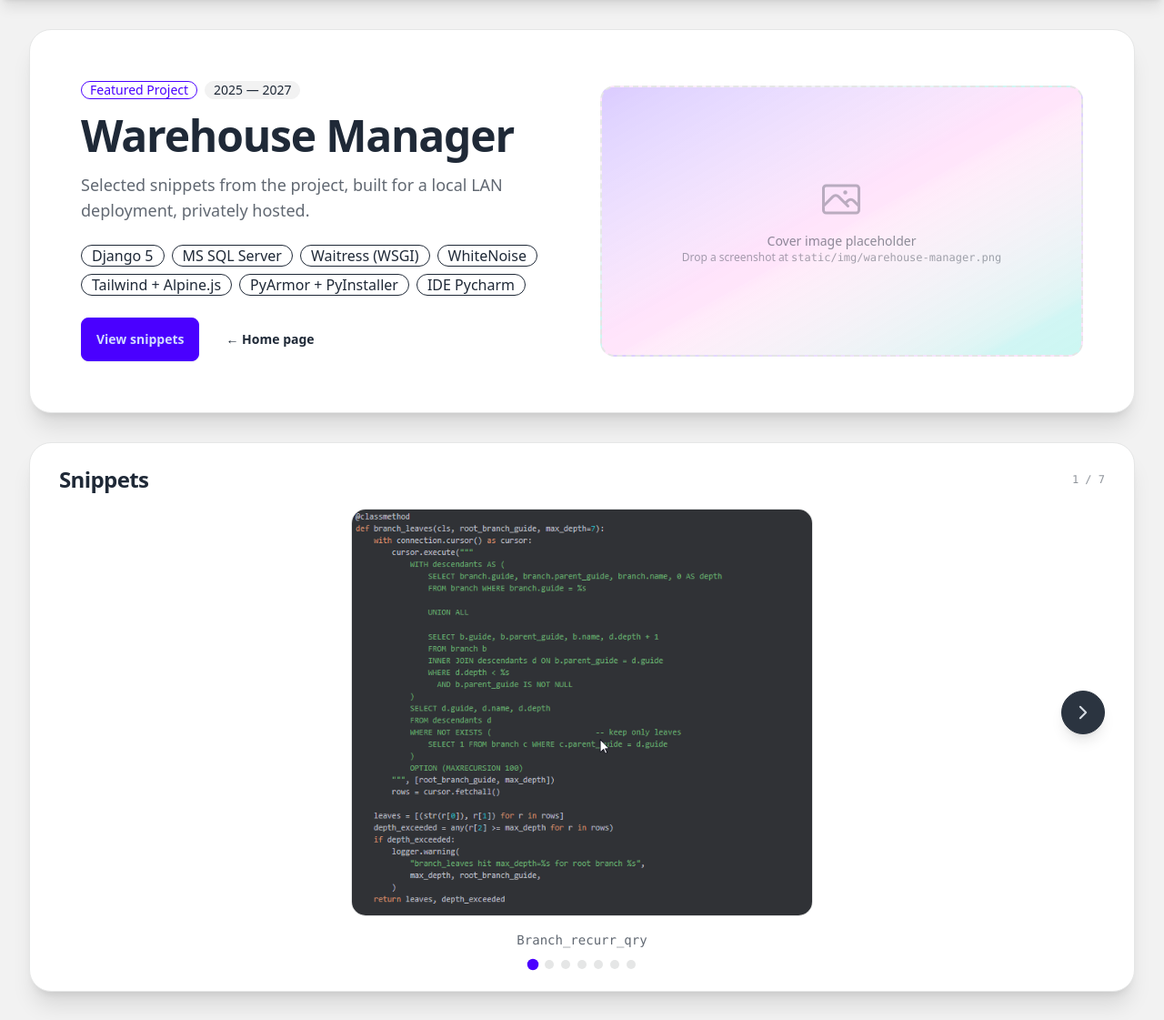
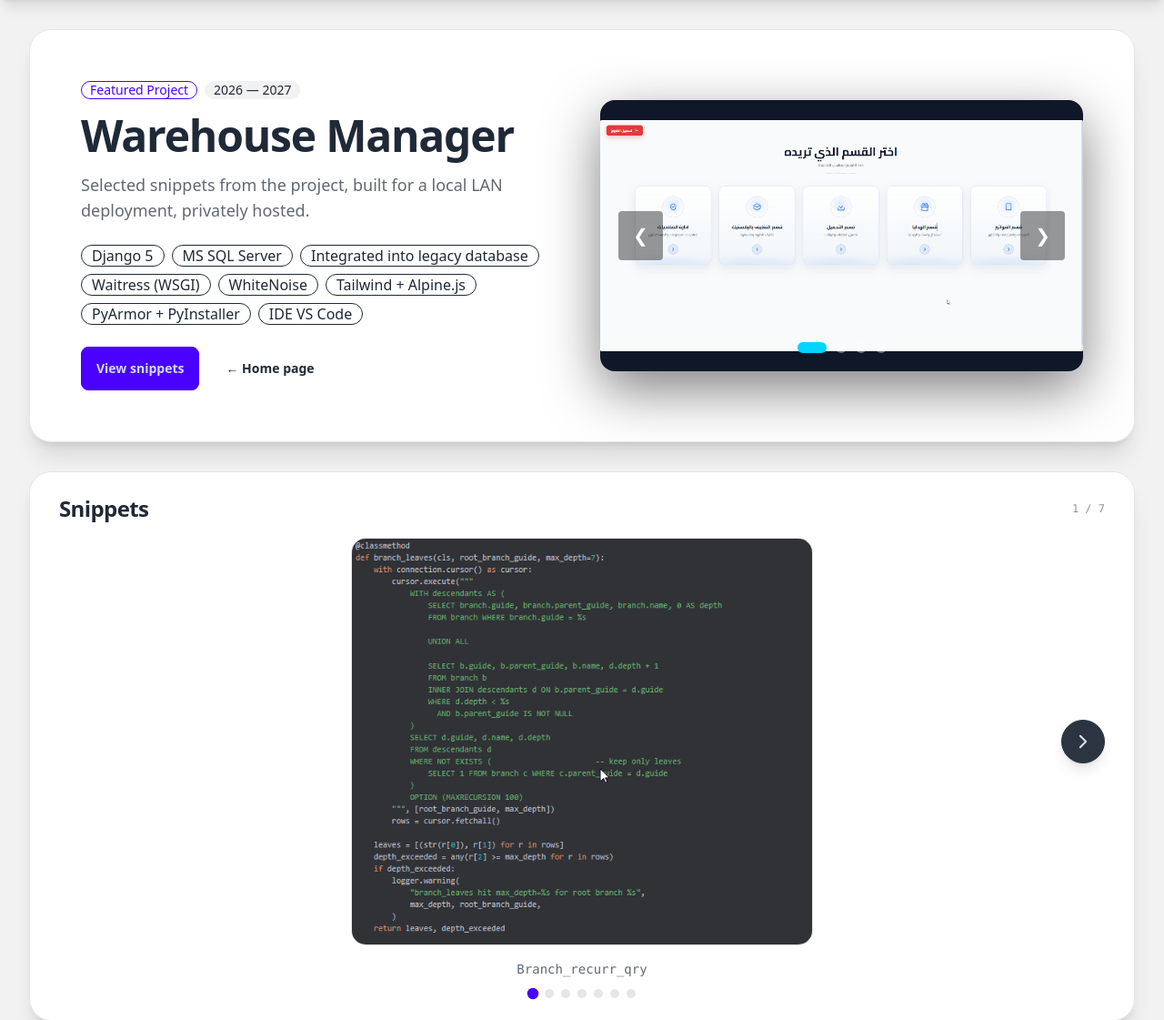
Before and after one commit to HamdiAkoub/portfolio, a Django app: page /projects/warehouse-manager/ in a window 1280 px wide. Shown: the part 68-1189 px from the top of the page at 91% size. Run offline with Django 5.2, Linux system fonts and the light colour scheme; parts of the project's set-up code (start-up, migrations or seed data) failed here and were passed over; some libraries are stand-ins or nearby versions.

Commit message:
Hero Carousal - WM

```diff
--- a/main/templates/index.html
+++ b/main/templates/index.html
@@ -133,7 +133,7 @@
         </div>
       </a>
 
-      <a href="{% url 'main:rest_mgr' %}" class=" hidden card bg-base-100 shadow-sm border border-base-300 hover:shadow-lg hover:border-primary transition-all">
+      <a href="{% url 'main:rest_mgr' %}" class="hidden card bg-base-100 shadow-sm border border-base-300 hover:shadow-lg hover:border-primary transition-all">
         <div class="card-body">
           <div class="badge badge-outline">Systems Eng</div>
           <h2 class="card-title">Custom Web Platform</h2>
--- a/main/templates/main/RestMgr.html
+++ b/main/templates/main/RestMgr.html
@@ -10,7 +10,7 @@
       <div class="flex-1 max-w-2xl">
         <div class="flex items-center gap-2 mb-4">
           <span class="badge badge-primary badge-outline">Featured Project</span>
-          <span class="badge badge-ghost">2025 — 2027</span>
+          <span class="badge badge-ghost">2025 - 2026</span>
         </div>
         <h1 class="text-4xl md:text-5xl font-black tracking-tight leading-none">{{ project.title }}</h1>
         <p class="py-4 text-lg opacity-70">{{ project.tagline }}</p>
--- a/main/templates/main/warehouse_manager.html
+++ b/main/templates/main/warehouse_manager.html
@@ -4,13 +4,153 @@
 {% block title %}{{ project.title }} — Portfolio{% endblock %}
 
 {% block content %}
+  <style>
+    .wm-hero {
+      width: 100%;
+      max-width: 1200px;
+      margin: 0 auto;
+    }
+
+    .wm-carousel {
+      position: relative;
+      width: 100%;
+      aspect-ratio: 16 / 9;
+      border-radius: 16px;
+      overflow: hidden;
+      background: #0f1729;
+      box-shadow: 0 20px 60px rgba(0,0,0,0.5);
+    }
+
+    .wm-slide {
+      position: absolute;
+      inset: 0;
+      display: flex;
+      align-items: center;
+      justify-content: center;
+      opacity: 0;
+      transition: opacity 1s ease-in-out;
+    }
+
+    .wm-slide.active { opacity: 1; }
+
+    .wm-slide img {
+      max-width: 100%;
+      max-height: 100%;
+      object-fit: contain;
+      cursor: zoom-in;
+    }
+
+    .wm-nav {
+      position: absolute;
+      top: 50%;
+      transform: translateY(-50%);
+      background: rgba(0,0,0,0.4);
+      color: #fff;
+      border: none;
+      padding: 12px 16px;
+      font-size: 20px;
+      border-radius: 4px;
+      cursor: pointer;
+      z-index: 10;
+    }
+    .wm-nav:hover { background: rgba(0,212,255,0.6); }
+    .wm-prev { left: 20px; }
+    .wm-next { right: 20px; }
+
+    .wm-indicators {
+      position: absolute;
+      bottom: 20px;
+      left: 50%;
+      transform: translateX(-50%);
+      display: flex;
+      gap: 10px;
+      z-index: 10;
+    }
+
+    .wm-dot {
+      width: 12px;
+      height: 12px;
+      border-radius: 50%;
+      background: rgba(255,255,255,0.4);
+      cursor: pointer;
+      transition: all 0.3s ease;
+    }
+    .wm-dot.active {
+      background: #00d4ff;
+      width: 32px;
+      border-radius: 6px;
+    }
+
+    /* --- fullscreen lightbox for the hero carousel --- */
+    .wm-fullscreen {
+      display: none;
+      position: fixed;
+      inset: 0;
+      background: rgba(5, 8, 16, 0.96);
+      z-index: 99999;
+      align-items: center;
+      justify-content: center;
+    }
+    .wm-fullscreen.active { display: flex; }
+
+    .wm-fs-img {
+      max-width: 92vw;
+      max-height: 92vh;
+      object-fit: contain;
+      border-radius: 8px;
+      box-shadow: 0 20px 80px rgba(0,0,0,0.6);
+    }
+
+    .wm-fs-close {
+      position: absolute;
+      top: 24px;
+      right: 24px;
+      background: rgba(255,255,255,0.08);
+      color: #fff;
+      border: none;
+      width: 44px;
+      height: 44px;
+      border-radius: 50%;
+      font-size: 20px;
+      cursor: pointer;
+      z-index: 1001;
+    }
+    .wm-fs-close:hover { background: rgba(0,212,255,0.6); }
+
+    .wm-fs-nav {
+      position: absolute;
+      top: 50%;
+      transform: translateY(-50%);
+      background: rgba(255,255,255,0.08);
+      color: #fff;
+      border: none;
+      padding: 16px 20px;
+      font-size: 24px;
+      border-radius: 6px;
+      cursor: pointer;
+      z-index: 1001;
+    }
+    .wm-fs-nav:hover { background: rgba(0,212,255,0.6); }
+    .wm-fs-prev { left: 24px; }
+    .wm-fs-next { right: 24px; }
+
+    .wm-fs-counter {
+      position: absolute;
+      bottom: 24px;
+      left: 50%;
+      transform: translateX(-50%);
+      color: #a0a9b8;
+      font-size: 0.9em;
+      font-family: monospace;
+    }
+  </style>
 
   <section class="hero bg-base-100 rounded-3xl shadow-xl mb-8 p-6 md:p-10 border border-base-300">
     <div class="hero-content flex-col lg:flex-row gap-10 w-full">
       <div class="flex-1 max-w-2xl">
         <div class="flex items-center gap-2 mb-4">
           <span class="badge badge-primary badge-outline">Featured Project</span>
-          <span class="badge badge-ghost">2025 — 2027</span>
+          <span class="badge badge-ghost">2026 — 2027</span>
         </div>
         <h1 class="text-4xl md:text-5xl font-black tracking-tight leading-none">{{ project.title }}</h1>
         <p class="py-4 text-lg opacity-70">{{ project.tagline }}</p>
@@ -28,14 +168,42 @@
       </div>
 
       <div class="flex-1 w-full max-w-xl">
-        <div class="aspect-video rounded-2xl bg-gradient-to-br from-primary/20 via-secondary/10 to-accent/20 border-2 border-dashed border-base-300 flex items-center justify-center text-center p-6">
-          <div>
-            <svg xmlns="http://www.w3.org/2000/svg" class="w-12 h-12 mx-auto opacity-30" fill="none" viewBox="0 0 24 24" stroke="currentColor" stroke-width="1.5">
-              <path stroke-linecap="round" stroke-linejoin="round" d="M2.25 15.75l5.159-5.159a2.25 2.25 0 013.182 0l5.159 5.159m-1.5-1.5l1.409-1.409a2.25 2.25 0 013.182 0l2.909 2.909m-18 3.75h16.5a1.5 1.5 0 001.5-1.5V6a1.5 1.5 0 00-1.5-1.5H3.75A1.5 1.5 0 002.25 6v12a1.5 1.5 0 001.5 1.5zm10.5-11.25h.008v.008h-.008V8.25zm.375 0a.375.375 0 11-.75 0 .375.375 0 01.75 0z"/>
-            </svg>
-            <p class="mt-3 text-sm opacity-50">Cover image placeholder</p>
-            <p class="text-xs opacity-40">Drop a screenshot at <code>static/img/warehouse-manager.png</code></p>
+        <div class="wm-hero"
+             x-data="heroCarousel({ images: [
+                { src: '{% static 'img_WM/WM_Main.png' %}', alt: 'Landing Page' },
+                { src: '{% static 'img_WM/WM_Create_Dark.png' %}', alt: 'Create Order' },
+                { src: '{% static 'img_WM/WM_Order_actions_Dark.png' %}', alt: 'Order Actions' },
+                { src: '{% static 'img_WM/WM_Loading_Dark.png' %}', alt: 'Loading Orders' }
+             ] })"
+             x-init="init()"
+             @keydown.window="onKeydown($event)">
+
+          <div class="wm-carousel" @mouseenter="pause()" @mouseleave="resume()">
+            <template x-for="(img, i) in images" :key="i">
+              <div class="wm-slide" :class="{ active: current === i }">
+                <img :src="img.src" :alt="img.alt" @click="openFullscreen()">
+              </div>
+            </template>
+
+            <button type="button" class="wm-nav wm-prev" @click="prev()">❮</button>
+            <button type="button" class="wm-nav wm-next" @click="next()">❯</button>
+
+            <div class="wm-indicators">
+              <template x-for="(img, i) in images" :key="i">
+                <span class="wm-dot" :class="{ active: current === i }" @click="goTo(i)"></span>
+              </template>
+            </div>
           </div>
+
+          <template x-teleport="body">
+            <div class="wm-fullscreen" :class="{ active: fullscreen }" @click="backdropClick($event)">
+              <button type="button" class="wm-fs-close" @click="closeFullscreen()">✕</button>
+              <button type="button" class="wm-fs-nav wm-fs-prev" @click="prev()">❮</button>
+              <button type="button" class="wm-fs-nav wm-fs-next" @click="next()">❯</button>
+              <img class="wm-fs-img" :src="images[current].src" :alt="images[current].alt">
+              <div class="wm-fs-counter"><span x-text="current + 1"></span> / <span x-text="images.length"></span></div>
+            </div>
+          </template>
         </div>
       </div>
     </div>
@@ -116,10 +284,54 @@
 
 {% block extra_js %}
   <script>
-    // Tiny inline Alpine component: carousel state + swipe + keyboard nav.
-    // Captions are read from the rendered <img alt> attributes so adding
-    // an image in the view is the only change needed.
+    // Tiny inline Alpine components: hero carousel (with fullscreen) + gallery
+    // carousel (with swipe/keyboard nav). Both are pure Alpine — no globals,
+    // no manual DOM queries — so either can render more than once on a page
+    // without stepping on the other's state.
     document.addEventListener('alpine:init', () => {
+      Alpine.data('heroCarousel', ({ images }) => ({
+        images,
+        current: 0,
+        fullscreen: false,
+        timer: null,
+
+        init() { this.play(); },
+
+        play() {
+          clearInterval(this.timer);
+          if (this.fullscreen) return;
+          this.timer = setInterval(() => this.next(), 4000);
+        },
+        pause() { clearInterval(this.timer); },
+        resume() { this.play(); },
+
+        next() { this.current = (this.current + 1) % this.images.length; this.play(); },
+        prev() { this.current = (this.current - 1 + this.images.length) % this.images.length; this.play(); },
+        goTo(i) { this.current = i; this.play(); },
+
+        openFullscreen() {
+          this.fullscreen = true;
+          document.body.style.overflow = 'hidden';
+          clearInterval(this.timer);
+        },
+        closeFullscreen() {
+          this.fullscreen = false;
+          document.body.style.overflow = '';
+          this.play();
+        },
+        backdropClick(event) {
+          if (event.target.classList.contains('wm-fullscreen')) this.closeFullscreen();
+        },
+        onKeydown(event) {
+          if (!this.fullscreen) return;
+          if (event.key === 'Escape') this.closeFullscreen();
+          if (event.key === 'ArrowRight') this.next();
+          if (event.key === 'ArrowLeft') this.prev();
+        },
+      }));
+
+      // Captions are read from the rendered <img alt> attributes so adding
+      // an image in the view is the only change needed.
       Alpine.data('carousel', ({ total }) => ({
         total,
         current: 0,
--- a/main/views.py
+++ b/main/views.py
@@ -21,58 +21,56 @@ def warehouse_manager(request):
         "main/warehouse_manager.html",
         {
             "project": {
-                "title": "Warehouse Manager",
+              "title": "Warehouse Manager",
+              "tagline": "Selected snippets from the project, built for a "
+                         "local LAN deployment, privately hosted.",
+                "stack": [
+                  "Django 5",
+                  "MS SQL Server",
+                  "Integrated into legacy database",
+                  "Waitress (WSGI)",
+                  "WhiteNoise",
+                  "Tailwind + Alpine.js",
+                  "PyArmor + PyInstaller",
+                  "IDE VS Code",
+                ],
+            },
+            "images": [
+              {"src": f"img_WM/{name}", "caption": name.rsplit(".", 1)[0]}
+              for name in images
+            ],
+        },
+    )
+
+def rest_mgr(request):
+    images = [
+        "New_order_detection.png",
+        "Guide_normalization.png",
+        "Drivers_report_CTE.png",
+        "Cash_close_incremental.png",
+        "Audit_reconcile.png",
+    ]
+    return render(
+        request,
+        "main/RestMgr.html",
+        {
+            "project": {
+                "title": "Restaurant Manager",
                 "tagline": "Selected snippets from the project, built for a "
                            "local LAN deployment, privately hosted.",
                 "stack": [
                     "Django 5",
                     "MS SQL Server",
-                    "Waitress (WSGI)",
+                    "Integrated into legacy database",
                     "WhiteNoise",
-                    "Tailwind + Alpine.js",
+                    "React",
                     "PyArmor + PyInstaller",
                     "IDE Pycharm",
                 ],
             },
             "images": [
-                {"src": f"img_WM/{name}", "caption": name.rsplit(".", 1)[0]}
+                {"src": f"img_OM/{name}", "caption": name.rsplit(".", 1)[0]}
                 for name in images
             ],
         },
     )
-
-def rest_mgr(request):
-    # Filenames in display order. Caption = filename without extension.
-    images = [
-        "Branch_recurr_qry.png",
-        "Clients_recurr_qry.png",
-        "Balance_qry.png",
-        "Cheques_balance.png",
-        "Order_stages.png",
-        "currency_helper.png",
-        "number_sequence_helper.png",
-    ]
-    return render(
-        request,
-        "main/warehouse_manager.html",
-        {
-            "project": {
-                "title": "Warehouse Manager",
-                "tagline": "Selected snippets from the project, built for a "
-                           "local LAN deployment, privately hosted.",
-                "stack": [
-                    "Django 5",
-                    "MS SQL Server",
-                    "Waitress (WSGI)",
-                    "WhiteNoise",
-                    "Tailwind + Alpine.js",
-                    "PyArmor + PyInstaller",
-                    "IDE Pycharm",
-                ],
-            },
-            "images": [
-                {"src": f"img_WM/{name}", "caption": name.rsplit(".", 1)[0]}
-                for name in images
-            ],
-        },
-    )
```
Also changed, not shown: static/img/testimg.jpg (deleted), static/img_OM/Audit_reconcile.png (added), static/img_OM/Cash_close_incremental.png (added), static/img_OM/Drivers_report_CTE.png (added), static/img_OM/Guide_normalization.png (added), static/img_OM/New_order_detection.png (added), static/img_WM/WM_Create_Dark.png (added), static/img_WM/WM_Loading_Dark.png (added), static/img_WM/WM_Main.png (added), static/img_WM/WM_Order_actions_Dark.png (added).
